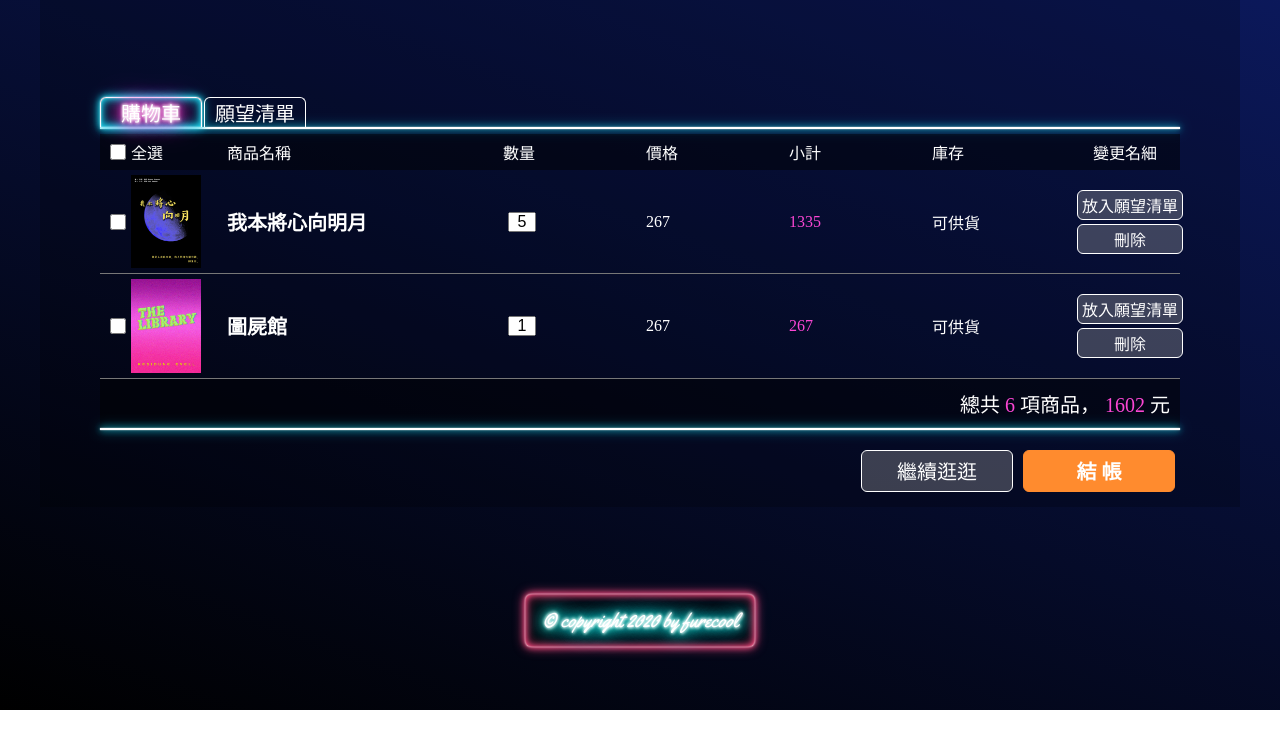
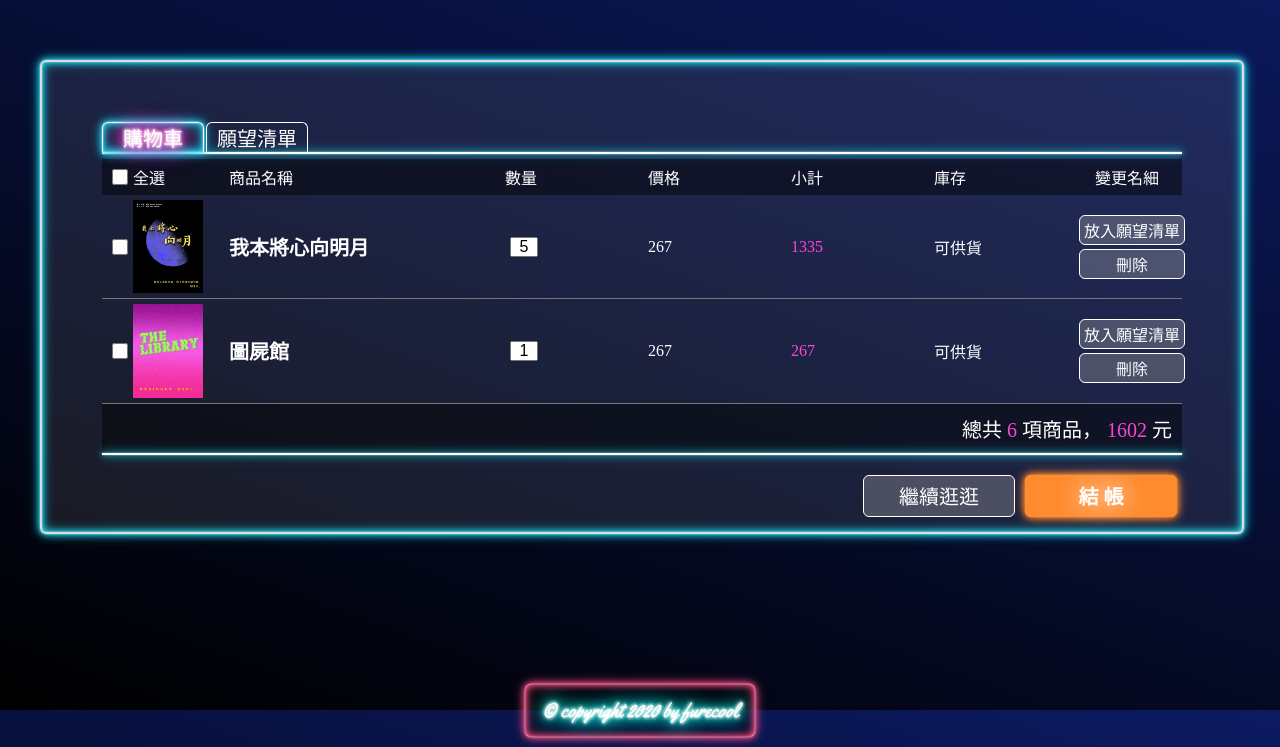
Before and after one commit to furecool/cyberbook, a plain HTML site: page cart.html in a window 1280 px wide. Shown: the part 90-837 px from the top of the page. Before the commit the page ends 800 px from the top, so only its background shows below. Drawn offline with Linux system fonts and the light colour scheme; a web font is replaced by a local one.

Commit message:
更新邊框線

```diff
--- a/css/cart.css
+++ b/css/cart.css
@@ -1,15 +1,21 @@
 .cart{
-  margin: 87px 0;
-  padding: 100px 0 0;
+  margin: 150px 0;
+  padding: 60px 0 0;
   width: 100%;
   /* height: 70vh; */
   background-color: #0003;
   display: flex;
   justify-content: center;
   color: #fff;
+
+  border: solid 2px #ddd;
+  border-radius: 2rem;
+  background: #aaa2;
+  animation: flicker 1.5s infinite alternate;
 }
 .cart-box{
   width: 90%;
+  text-shadow: none;
 }
 .title{
   display: flex;
@@ -153,9 +159,18 @@ li a{
   justify-content: center;
 }
 .checkout .bright-btn{
+  font-weight: bold;
+  /* background-color: var(--neon-color4);
+  border: 1px solid var(--neon-color4); */
   background-color: var(--neon-color4);
   border: 1px solid var(--neon-color4);
-  font-weight: bold;
+  text-shadow:
+      /* -0.2rem -0.2rem 1rem #fff */
+      0 0 8rem #fff;
+  box-shadow:
+      0 0 .5rem var(--neon-color4),
+      0 0 2rem var(--neon-color4),
+      0 0 4rem var(--neon-color4);
 }
 
 .wish{
```
Also changed, not shown: css/book.css (+13 -0 lines), css/index.css (+21 -3 lines).
